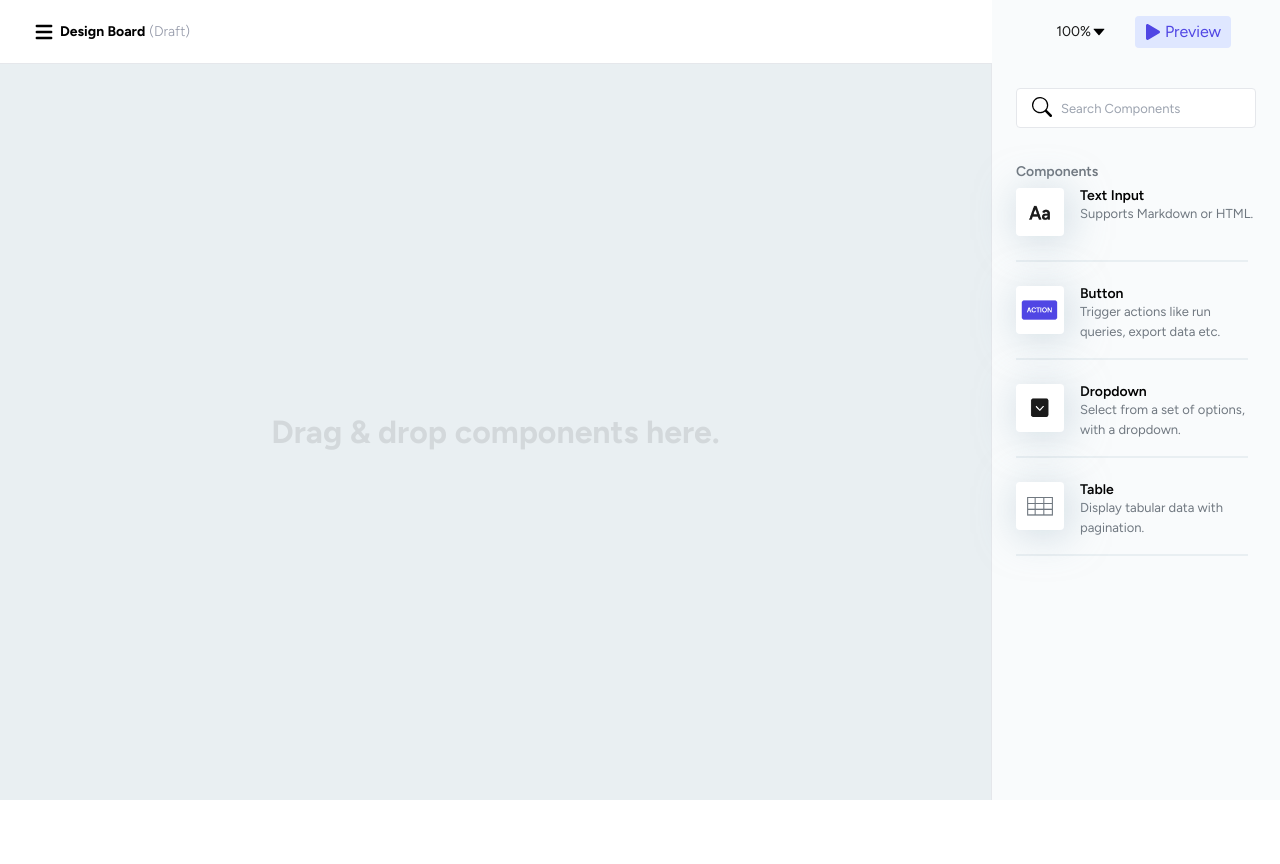
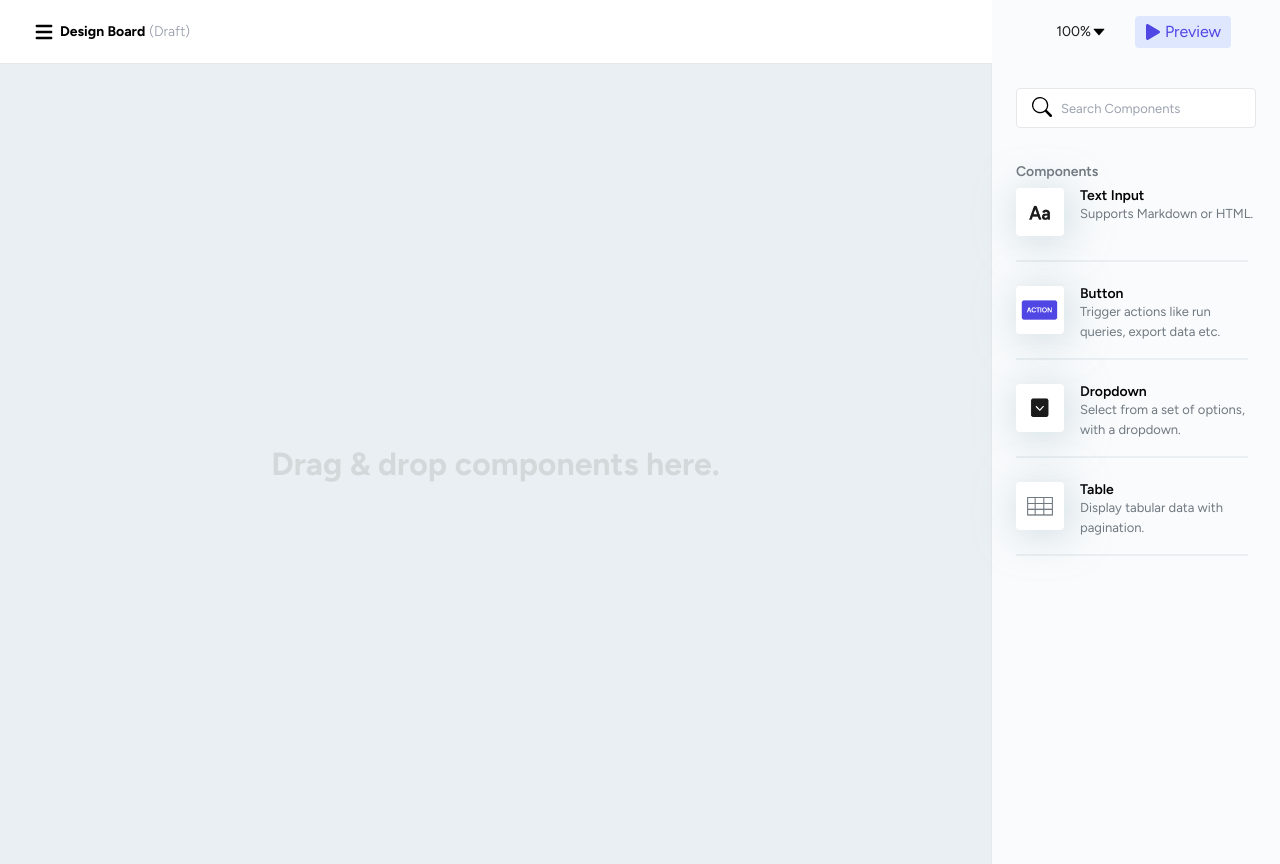
Before and after one commit to suveshmoza/Zenskar-FE-Task, a React (Vite) app: page / in a window 1280 px wide. Before the commit the page ends 800 px from the top, so only its background shows below. Built offline with nearby package versions, Linux system fonts and the light colour scheme.

Commit message:
fix: white space in small screen

```diff
--- a/src/App.css
+++ b/src/App.css
@@ -8,6 +8,7 @@
 body,
 html {
 	font-family: 'Figtree', sans-serif;
+	background-color: #e9eff2;
 }
 
 .App {
--- a/src/components/Editor/Editor.css
+++ b/src/components/Editor/Editor.css
@@ -31,7 +31,7 @@
 
 @media (min-width: 768px) {
 	.editor {
-		height: 100%;
+		height: 100vh;
 		display: flex;
 		flex-direction: row;
 	}
--- a/src/components/Header/Header.jsx
+++ b/src/components/Header/Header.jsx
@@ -2,7 +2,7 @@ import { HiMenu } from 'react-icons/hi';
 
 const Header = () => {
 	return (
-		<header className="h-[64px] flex justify-between shadow-2xl border-b">
+		<header className="h-[64px] flex justify-between shadow-2xl border-b bg-white">
 			<div className="flex justify-center items-center gap-1 p-8 cursor-pointer">
 				<HiMenu className="text-2xl" />
 				<h4 className="font-bold text-sm">
```
